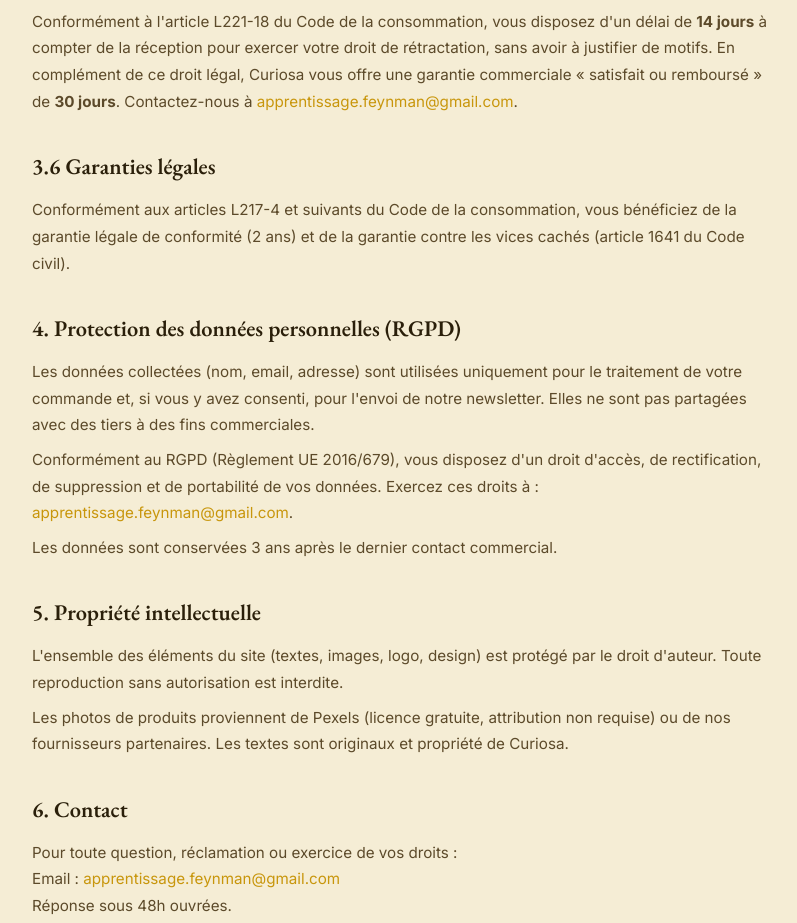
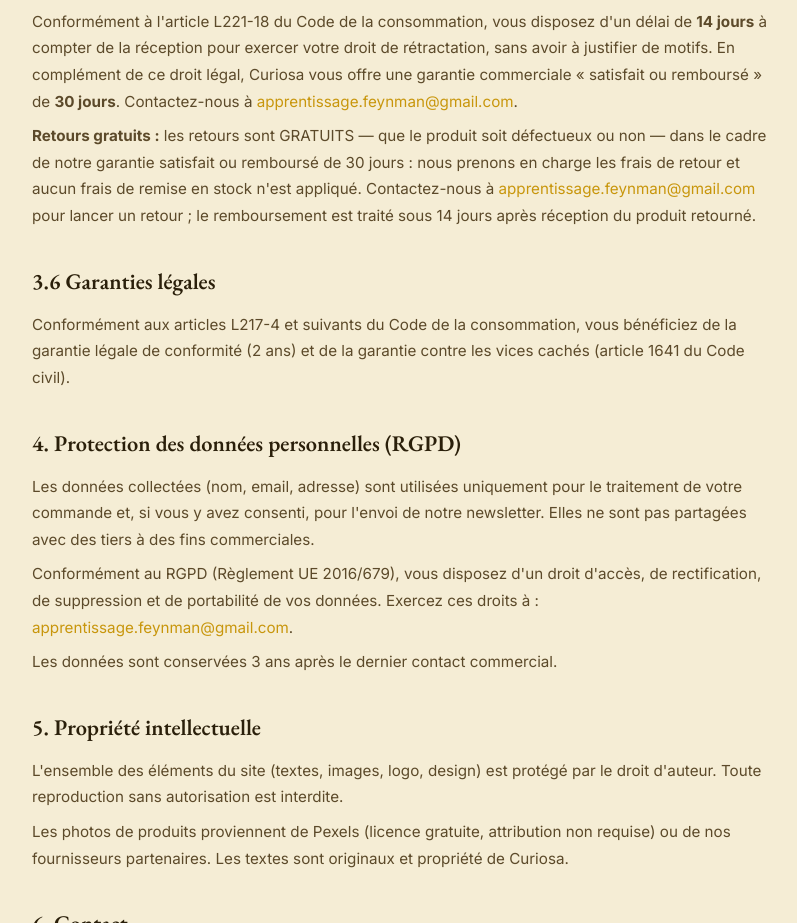
Before and after one commit to ItachiUchiha976/curiosa-boutique, a plain HTML site: page cgv.html in a window 1280 px wide. Shown: the part 1552-2475 px from the top of the page, without its empty margins (238-1035 px from the left). Drawn offline with nearby package versions, Linux system fonts and the light colour scheme.

Commit message:
CGV Curiosa : mention retours gratuits (alignement Google Merchant)

```diff
--- a/cgv.html
+++ b/cgv.html
@@ -55,6 +55,7 @@
 
   <h2>3.5 Droit de rétractation</h2>
   <p>Conformément à l'article L221-18 du Code de la consommation, vous disposez d'un délai de <strong>14 jours</strong> à compter de la réception pour exercer votre droit de rétractation, sans avoir à justifier de motifs. En complément de ce droit légal, Curiosa vous offre une garantie commerciale « satisfait ou remboursé » de <strong>30 jours</strong>. Contactez-nous à <a href="mailto:apprentissage.feynman@gmail.com">apprentissage.feynman@gmail.com</a>.</p>
+  <p><strong>Retours gratuits :</strong> les retours sont GRATUITS — que le produit soit défectueux ou non — dans le cadre de notre garantie satisfait ou remboursé de 30 jours : nous prenons en charge les frais de retour et aucun frais de remise en stock n'est appliqué. Contactez-nous à <a href="mailto:apprentissage.feynman@gmail.com">apprentissage.feynman@gmail.com</a> pour lancer un retour ; le remboursement est traité sous 14 jours après réception du produit retourné.</p>
 
   <h2>3.6 Garanties légales</h2>
   <p>Conformément aux articles L217-4 et suivants du Code de la consommation, vous bénéficiez de la garantie légale de conformité (2 ans) et de la garantie contre les vices cachés (article 1641 du Code civil).</p>
```
